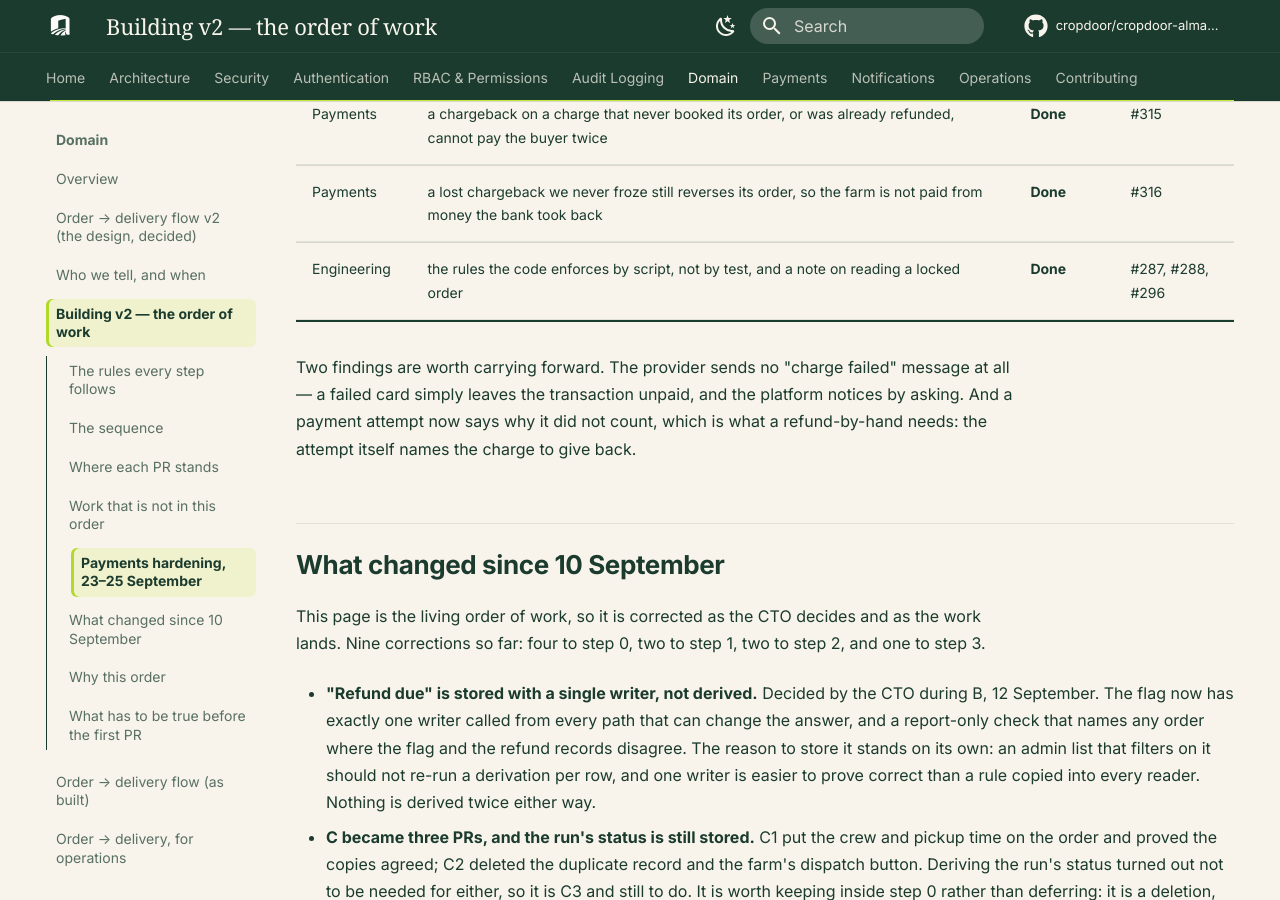
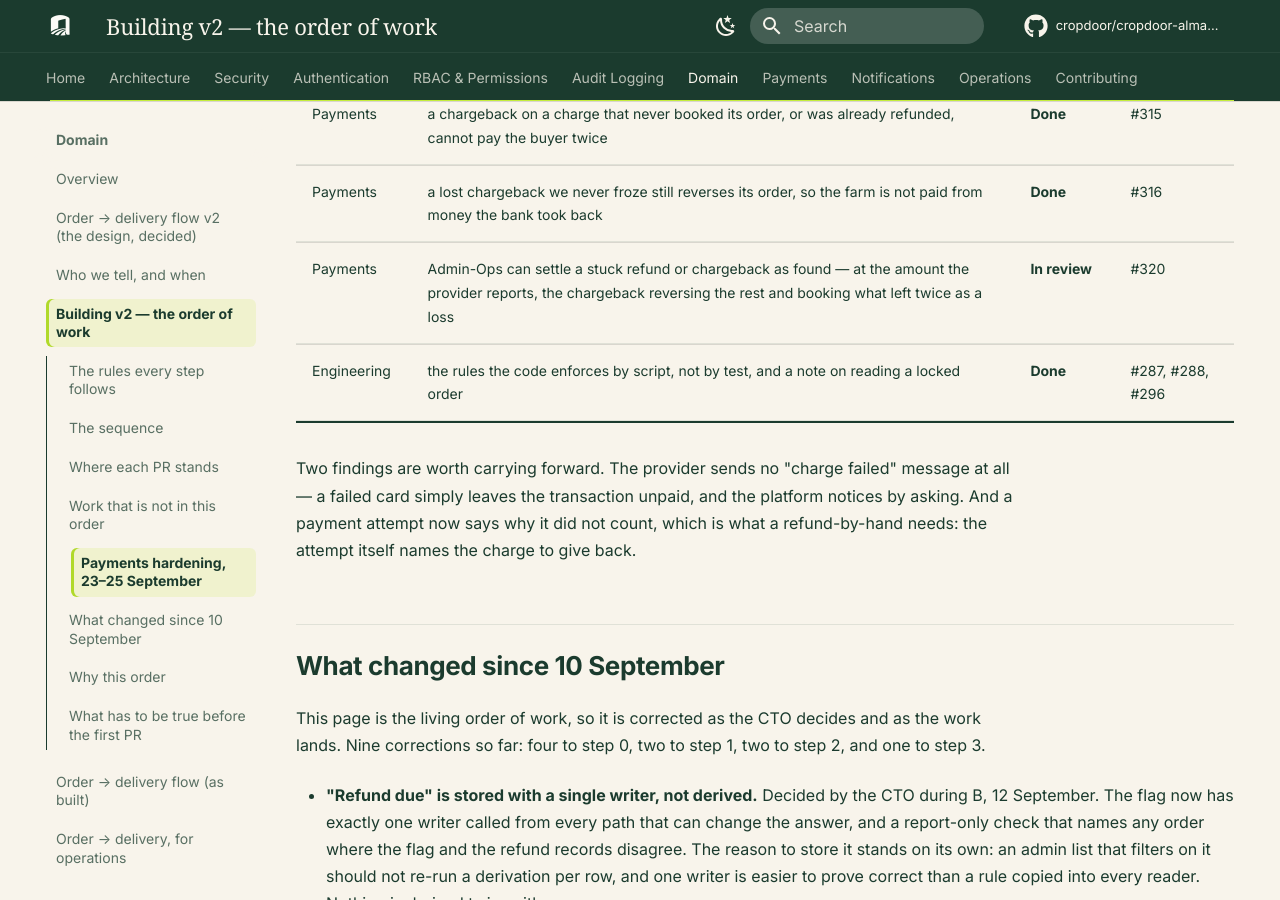
Before and after one commit to cropdoor/cropdoor-almanac, an MkDocs documentation site: the page built from docs/domain/order-delivery-flow-v2-build-order.md, in a window 1280 px wide and 900 px high, scrolled down 10619 px. Built offline with MkDocs 1.6.1 and Material for MkDocs 9.7.7, drawn with Linux system fonts in a browser that asks for light colours; some web fonts are replaced; comment, search, counter and statistics services are not loaded.

Commit message:
tracker: settle a stuck refund or chargeback as found, in review (#320)

```diff
--- a/docs/domain/order-delivery-flow-v2-build-order.md
+++ b/docs/domain/order-delivery-flow-v2-build-order.md
@@ -137,6 +137,7 @@ Found while building step 3's refunds and while testing against the real payment
 | Payments | a charge that does not book still records the fee the provider kept on it, and a charge already handed to Admin-Ops to refund by hand never books afterwards | **Done** | #314 |
 | Payments | a chargeback on a charge that never booked its order, or was already refunded, cannot pay the buyer twice | **Done** | #315 |
 | Payments | a lost chargeback we never froze still reverses its order, so the farm is not paid from money the bank took back | **Done** | #316 |
+| Payments | Admin-Ops can settle a stuck refund or chargeback as found — at the amount the provider reports, the chargeback reversing the rest and booking what left twice as a loss | **In review** | #320 |
 | Engineering | the rules the code enforces by script, not by test, and a note on reading a locked order | **Done** | #287, #288, #296 |
 
 Two findings are worth carrying forward. The provider sends no "charge failed" message at all — a failed card simply leaves the transaction unpaid, and the platform notices by asking. And a payment attempt now says why it did not count, which is what a refund-by-hand needs: the attempt itself names the charge to give back.
```
